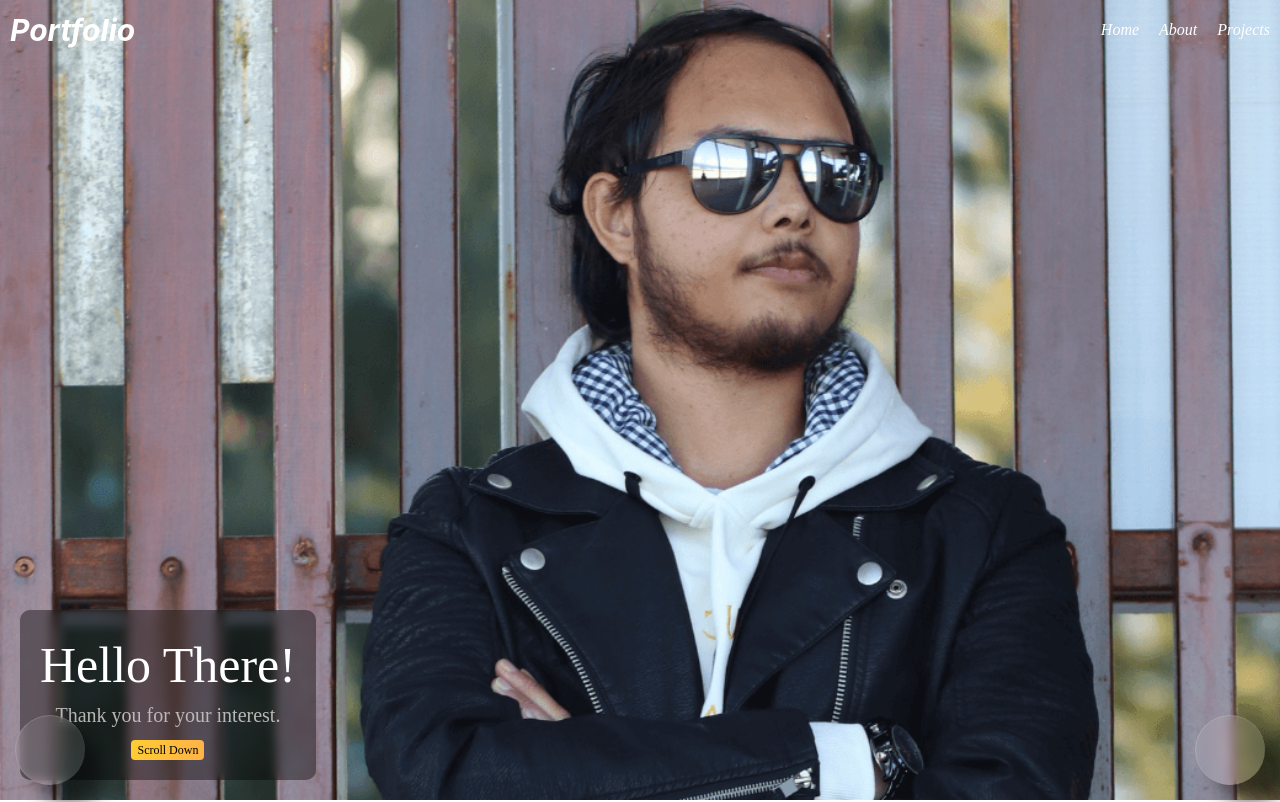
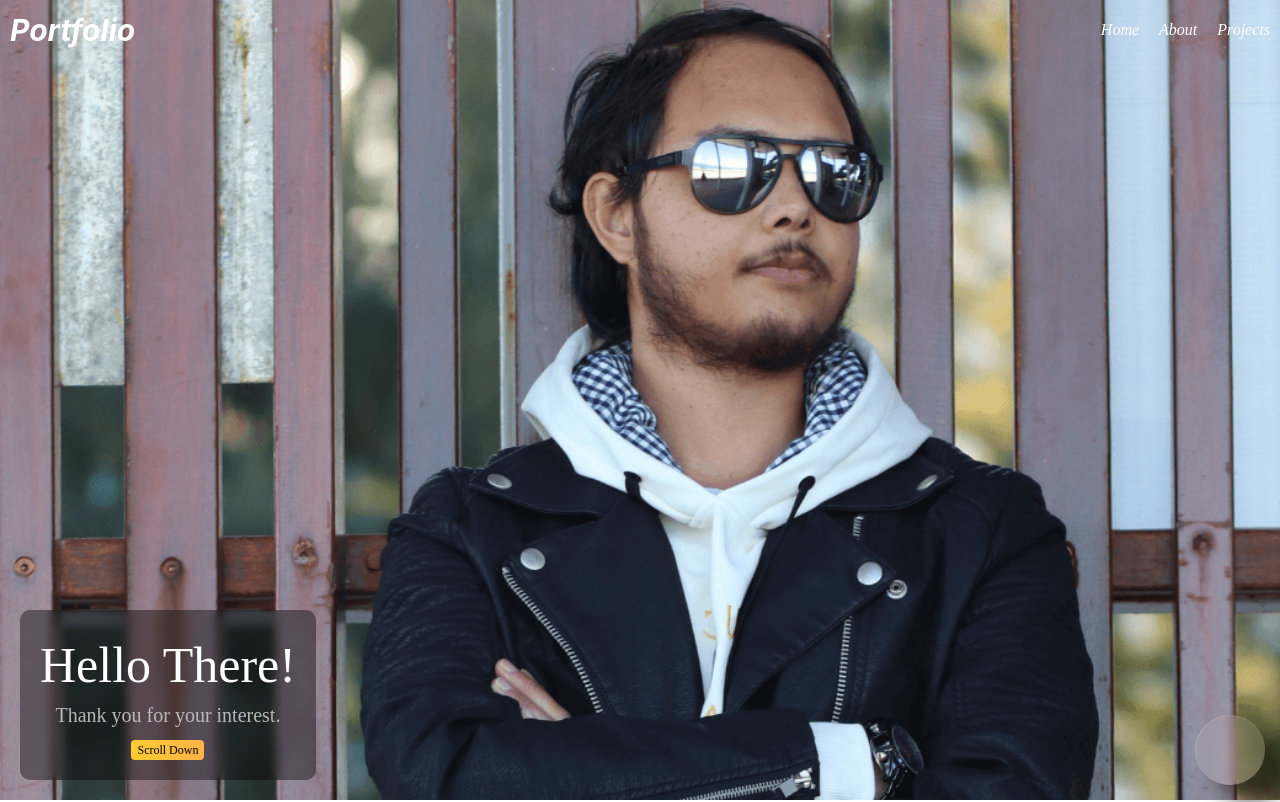
Before and after one commit to Samratkunwar/ePortfolio, a React (Create React App) app: page /aboutme in a window 1280 px wide. Shown: the top 802 px of the page. Built offline with nearby package versions, Linux system fonts and the light colour scheme; a web font is replaced by a local one.

Commit message:
folder cleanup / project completion: 80%

```diff
--- a/src/App.js
+++ b/src/App.js
@@ -20,8 +20,8 @@ import Login from './Components/FormComponents/LoginComponent/Login';
 function App() {
   return (
     <div className="App">
-      {/* <Route path='/' component={Splashscreen} exact /> */}
-      <Route path='/ePortfolio/' component={Splashscreen} exact />
+      <Route path='/' component={Splashscreen} exact />
+      {/* <Route path='/ePortfolio/' component={Splashscreen} exact /> */}
       <Route path='/home' component={Landingpage} exact />
       <Route path='/login' component={Login} exact />
       <Route path='/profile' component={ProfilePage} exact />
--- a/src/Components/FormComponents/ContactmeComponent/contactMe.css
+++ b/src/Components/FormComponents/ContactmeComponent/contactMe.css
@@ -17,7 +17,7 @@
     box-shadow: 20px 20px 20px rgba(0, 0, 0, .5);
     backdrop-filter: blur(5px);
     font-size: 4.5rem;
-    bottom: -9rem;
+    bottom: -7rem;
     right: -36rem;
     transition:  all .2s;
     display: inline-block;
@@ -25,14 +25,14 @@
 
 @media screen and (max-width: 950px) {
     .section_close:link, .section_close:visited {
-        bottom: -12rem;
+        bottom: -10rem;
         right: -7rem;
     }
 }
 
 @media screen and (max-width: 550px) {
     .section_close:link, .section_close:visited {
-        bottom: -10rem;
+        bottom: -8rem;
         right: -1rem;
     }
 }
--- a/src/Components/FormComponents/ContactmeComponent/contactMe.js
+++ b/src/Components/FormComponents/ContactmeComponent/contactMe.js
@@ -66,7 +66,7 @@ const FormSection = styled.div`
     top: 20%;
     left: 25%;
     width: 50%;
-    height: 50rem;
+    height: 52rem;
     padding: 60px 35px 35px 35px;
     border-radius: 20px;
     background: #ecf0f3;
@@ -201,7 +201,7 @@ class ContactMe extends Component {
                 </Form>
                 <div className="link">
                     or <br />
-                    <a href='resume.pdf' type="application/pdf" download>Download Resume</a>
+                    <a href='https://linkedin.com/in/samrat-kunwar-4491b814a'>LinkedIn </a>
                 </div>
             </FormSection>
         )
--- a/src/Data/textData.js
+++ b/src/Data/textData.js
@@ -5,15 +5,15 @@ export const textData = {
 }
 
 export const textData2 = {
-    title: "Resume!",
-    subtitle: "Bottom Left",
+    title: "Want to Get In Touch!",
+    subtitle: "Bottom Right",
     text: " See you soon!"
 }
 
 export const textData3 = {
     title: "Want to Hire Me!",
     subtitle: "Lets Connect",
-    text: "Download my resume from aboutme page | or | Click the button on the bottom right and send me a message."
+    text: "Click the LinkedIn icon at the bottom | or | Click the button on the bottom right and send me a message."
 }
 
 export const projectSectionData = {
--- a/src/Pages/AboutMe/AboutMe.js
+++ b/src/Pages/AboutMe/AboutMe.js
@@ -1,7 +1,6 @@
 import React, {useState} from 'react'
 import { motion } from 'framer-motion';
 import styled from 'styled-components';
-import {BsFillCaretDownFill} from 'react-icons/bs';
 
 // Header and Footer Menu
 import Navmenu from '../../Components/MenuComponents/NavMenu/NavMenu';
@@ -26,43 +25,6 @@ const Section = styled.section`
     overflow-x: hidden;
 `;
 
-const Resume = styled.a`
-    position: fixed;
-    height: 7rem;
-    width: 7rem;
-    border-radius: 50%;
-    bottom: 1.5rem;
-    left: 1.5rem;
-    z-index: 1000;
-    background: rgba(255, 255, 255, .1);
-    box-shadow: 20px 20px 20px rgba(0, 0, 0, .5);
-    backdrop-filter: blur(5px);
-    border-top: .5px solid rgba(225, 225, 225, .2);
-    border-left: 1px solid rgba(225, 225, 225, .2);
-`;
-
-const ResumeButtonIcon = styled(BsFillCaretDownFill)`
-    margin-top: 1.6rem;
-    font-size: 4rem;
-    color: var(--color-white);
-    cursor: pointer;
-    user-select: none;
-    transform: translateY(20px);
-    opacity: 0;
-    transition: .5s;
-
-    ${Resume}:hover & {
-        transform: translateY(0px);
-        opacity: 1;
-    }
-
-    @media screen and (max-width: 360px) {
-        transform: translateY(0px);
-        opacity: 1;
-    }
-`;
-
-
 const AboutMe = () => {
 
     const [isOpen, setIsOpen] = useState(false);
@@ -83,9 +45,6 @@ const AboutMe = () => {
                     <InfoSection {...HomeObjFive} />
                     <InfoSection {...HomeObjSix} />
                     <TextSection {...textData2} />
-                    <Resume href="resume.pdf" type="application/pdf" download>
-                        <ResumeButtonIcon />
-                    </Resume>
                     <FooterMenu />
                 </div>
                 <ContactMe />
```
Also changed, not shown: 1 other file (tests, documents, lock files or other folders).
